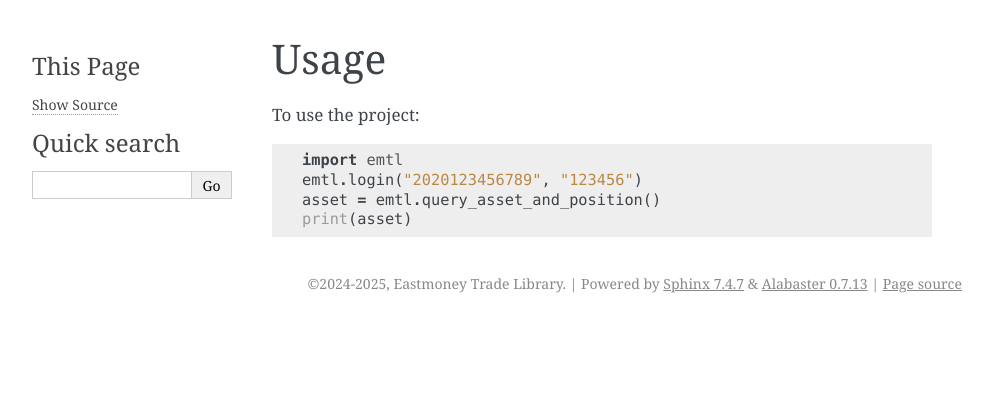
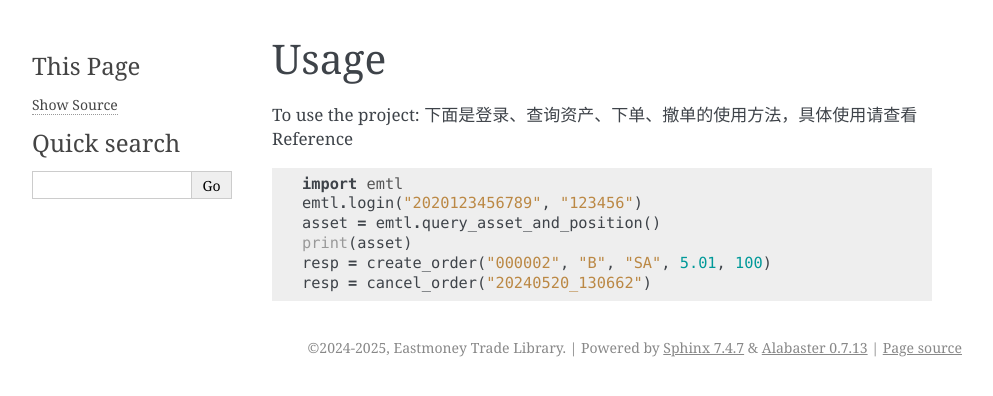
Before and after one commit to riiy/emtl, a Sphinx documentation site: the page built from docs/usage.rst, in a window 1280 px wide. Shown: the top 396 px of the page, without its empty margins (148-1141 px from the left). Built offline with Sphinx 7.4.7, drawn with Linux system fonts in a browser that asks for light colours.

Commit message:
[doc] Update usage documentation with examples
- Added a brief introduction to usage examples.
- Included examples for login, querying assets, creating orders, and canceling orders.
- Added a note to refer to the Reference section for detailed usage information.

```diff
--- a/docs/usage.rst
+++ b/docs/usage.rst
@@ -3,6 +3,7 @@ Usage
 =====
 
 To use the project:
+下面是登录、查询资产、下单、撤单的使用方法，具体使用请查看Reference
 
 .. code-block:: python
 
@@ -10,3 +11,5 @@ To use the project:
     emtl.login("2020123456789", "123456")
     asset = emtl.query_asset_and_position()
     print(asset)
+    resp = create_order("000002", "B", "SA", 5.01, 100)
+    resp = cancel_order("20240520_130662")
```
